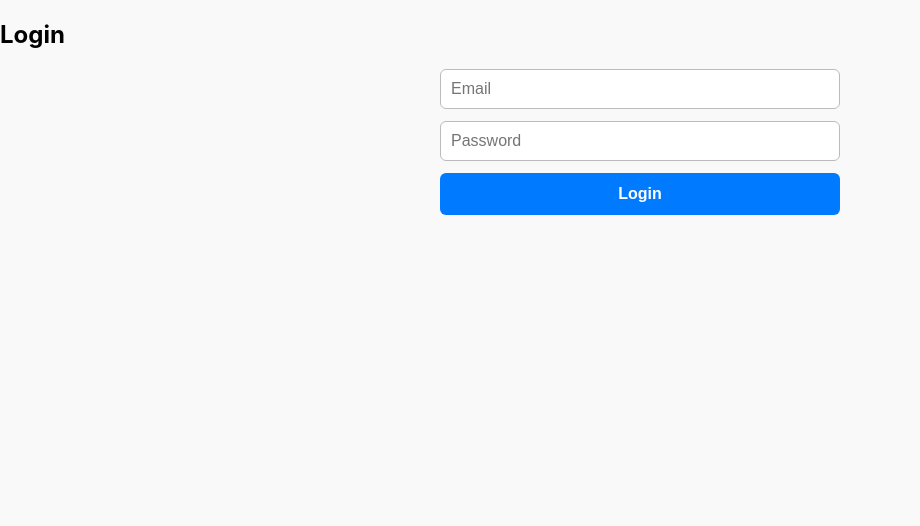
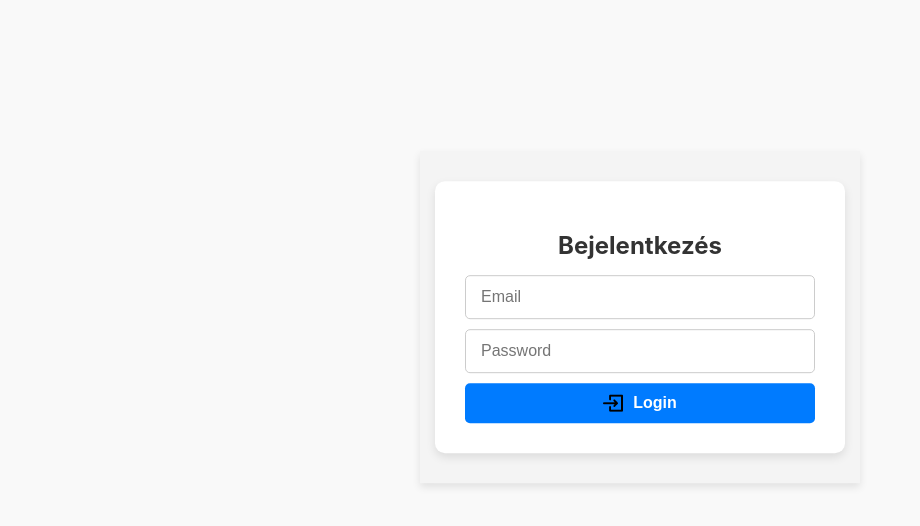
Before and after one commit to Perger95/vanrestapi-frontend, a React (Vite) app: page / in a window 1280 px wide. Shown: the top 526 px of the page, without its empty margins (0-920 px from the left). Built offline with nearby package versions, Linux system fonts and the light colour scheme; the HTML template or start-up script is replaced by a standard one; a web font is replaced by a local one.

Commit message:
Szépítés update

```diff
--- a/src/pages/Login.jsx
+++ b/src/pages/Login.jsx
@@ -4,7 +4,6 @@ import { loginUser } from '../api';
 const Login = ({ setToken }) => {
     const [email, setEmail] = useState('');
     const [password, setPassword] = useState('');
-
     const [error, setError] = useState('');
 
     const handleSubmit = async (e) => {
@@ -15,22 +14,107 @@ const Login = ({ setToken }) => {
             setToken(data.token);
             localStorage.setItem('token', data.token);
         } catch (error) {
-            setError("Invalid email or password. You have 5 attempts before a 3-minute lockout."); // Hibás bejelentkezési adatok
+            setError("❌ Invalid email or password.");
         }
     };
 
-
     return (
-        <div>
-            <h2>Login</h2>
-            <form onSubmit={handleSubmit}>
-                <input type="email" placeholder="Email" value={email} onChange={(e) => setEmail(e.target.value)} required />
-                <input type="password" placeholder="Password" value={password} onChange={(e) => setPassword(e.target.value)} required />
-                <button type="submit">Login</button>
-                {error && <p style={{ color: 'red', marginTop: '10px' }}>{error}</p>}
-            </form>
+        <div style={styles.container}>
+            <div style={styles.card}>
+                <h2 style={styles.heading}>Bejelentkezés</h2>
+                <form onSubmit={handleSubmit} style={styles.form}>
+                    <input
+                        type="email"
+                        placeholder="Email"
+                        value={email}
+                        onChange={(e) => setEmail(e.target.value)}
+                        required
+                        style={styles.input}
+                    />
+                    <input
+                        type="password"
+                        placeholder="Password"
+                        value={password}
+                        onChange={(e) => setPassword(e.target.value)}
+                        required
+                        style={styles.input}
+                    />
+                    <button type="submit" style={styles.loginButton}>
+                        <img src="/images/login-icon.png" alt="Login Icon" style={styles.icon} />
+                        Login
+                    </button>
+                    {error && <p style={styles.errorText}>{error}</p>}
+                </form>
+                {error && <p style={styles.error}>{error}</p>}
+            </div>
         </div>
     );
 };
 
+// 🎨 Stílusok
+const styles = {
+    container: {
+        display: 'flex',
+        justifyContent: 'center',
+        alignItems: 'center',
+        flexDirection: 'column', // Biztosítja a vertikális elrendezést
+        margin: 'auto',
+        padding: '30px 20px',
+        minHeight: '220px',
+        backgroundColor: '#f4f4f4',
+        boxShadow: '0px 4px 8px rgba(0,0,0,0.1)',
+        textAlign: 'center',
+        transform: 'translateY(4cm)',
+        maxWidth: '400px'
+    },
+    card: {
+        backgroundColor: 'white',
+        padding: '30px',
+        borderRadius: '10px',
+        boxShadow: '0px 4px 10px rgba(0,0,0,0.1)',
+        textAlign: 'center',
+        width: '350px',
+    },
+    heading: {
+        color: '#333',
+        marginBottom: '15px',
+    },
+    form: {
+        display: 'flex',
+        flexDirection: 'column',
+        gap: '10px',
+    },
+    input: {
+        padding: '12px 15px', // Növelt padding, hogy egyezzen a gombbal
+        borderRadius: '5px',
+        border: '1px solid #ccc',
+        fontSize: '16px',
+        width: '100%',
+        boxSizing: 'border-box', // Fontos, hogy ne változzon a méret
+    },
+    loginButton: {
+        backgroundColor: '#007BFF',
+        color: 'white',
+        border: 'none',
+        padding: '10px',
+        borderRadius: '5px',
+        cursor: 'pointer',
+        display: 'flex',
+        alignItems: 'center',
+        justifyContent: 'center',
+        fontSize: '16px',
+        fontWeight: 'bold',
+        lineHeight: '1.2', // Jobb vertikális igazítás
+    },
+    icon: {
+        width: '20px',
+        height: '20px',
+        marginRight: '10px',
+    },
+    errorText: {
+        color: 'red',
+        marginTop: '10px',
+    },
+};
+
 export default Login;
```
Also changed, not shown: public/images/login-icon.png (added).
